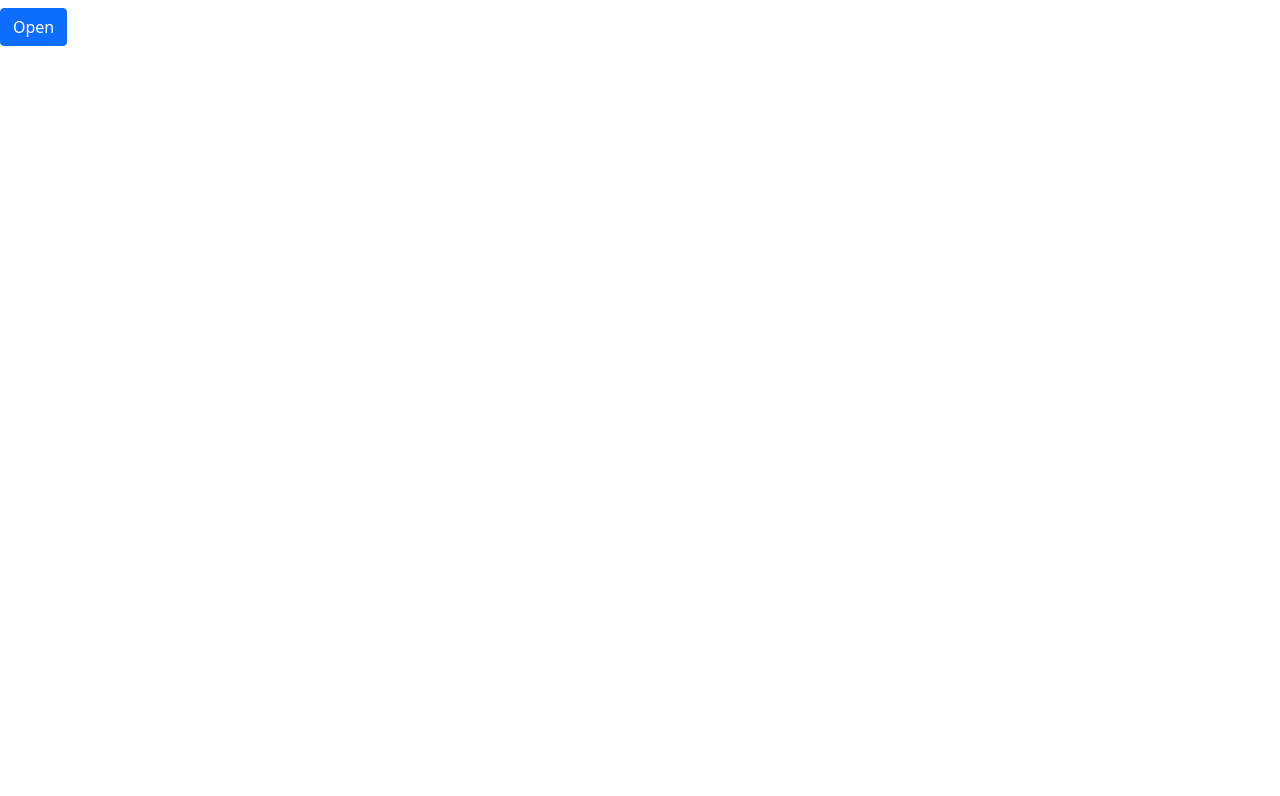
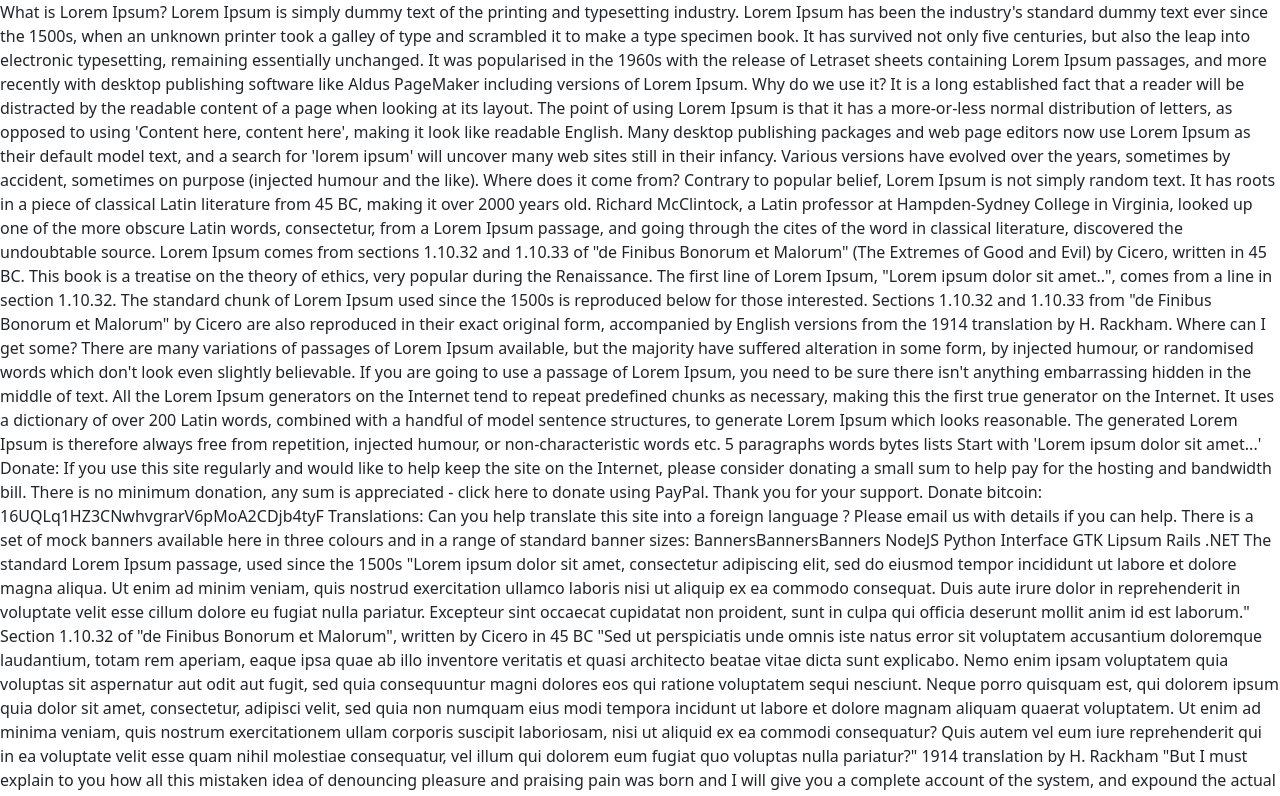
Before and after one commit to daedalus1215/refactored-eureka, a Vue app: page / in a window 1280 px wide. Shown: the top 796 px of the page. Built offline with nearby package versions, Linux system fonts and the light colour scheme.

Commit message:
encapsulating-scrolling: prevent scrolling when modal appears.

```diff
--- a/src/App.vue
+++ b/src/App.vue
@@ -1,5 +1,51 @@
 <template>
   <div id="app">
+    <p>
+      What is Lorem Ipsum?
+Lorem Ipsum is simply dummy text of the printing and typesetting industry. Lorem Ipsum has been the industry's standard dummy text ever since the 1500s, when an unknown printer took a galley of type and scrambled it to make a type specimen book. It has survived not only five centuries, but also the leap into electronic typesetting, remaining essentially unchanged. It was popularised in the 1960s with the release of Letraset sheets containing Lorem Ipsum passages, and more recently with desktop publishing software like Aldus PageMaker including versions of Lorem Ipsum.
+
+Why do we use it?
+It is a long established fact that a reader will be distracted by the readable content of a page when looking at its layout. The point of using Lorem Ipsum is that it has a more-or-less normal distribution of letters, as opposed to using 'Content here, content here', making it look like readable English. Many desktop publishing packages and web page editors now use Lorem Ipsum as their default model text, and a search for 'lorem ipsum' will uncover many web sites still in their infancy. Various versions have evolved over the years, sometimes by accident, sometimes on purpose (injected humour and the like).
+
+
+Where does it come from?
+Contrary to popular belief, Lorem Ipsum is not simply random text. It has roots in a piece of classical Latin literature from 45 BC, making it over 2000 years old. Richard McClintock, a Latin professor at Hampden-Sydney College in Virginia, looked up one of the more obscure Latin words, consectetur, from a Lorem Ipsum passage, and going through the cites of the word in classical literature, discovered the undoubtable source. Lorem Ipsum comes from sections 1.10.32 and 1.10.33 of "de Finibus Bonorum et Malorum" (The Extremes of Good and Evil) by Cicero, written in 45 BC. This book is a treatise on the theory of ethics, very popular during the Renaissance. The first line of Lorem Ipsum, "Lorem ipsum dolor sit amet..", comes from a line in section 1.10.32.
+
+The standard chunk of Lorem Ipsum used since the 1500s is reproduced below for those interested. Sections 1.10.32 and 1.10.33 from "de Finibus Bonorum et Malorum" by Cicero are also reproduced in their exact original form, accompanied by English versions from the 1914 translation by H. Rackham.
+
+Where can I get some?
+There are many variations of passages of Lorem Ipsum available, but the majority have suffered alteration in some form, by injected humour, or randomised words which don't look even slightly believable. If you are going to use a passage of Lorem Ipsum, you need to be sure there isn't anything embarrassing hidden in the middle of text. All the Lorem Ipsum generators on the Internet tend to repeat predefined chunks as necessary, making this the first true generator on the Internet. It uses a dictionary of over 200 Latin words, combined with a handful of model sentence structures, to generate Lorem Ipsum which looks reasonable. The generated Lorem Ipsum is therefore always free from repetition, injected humour, or non-characteristic words etc.
+
+5
+	paragraphs
+	words
+	bytes
+	lists
+	Start with 'Lorem
+ipsum dolor sit amet...'
+
+Donate: If you use this site regularly and would like to help keep the site on the Internet, please consider donating a small sum to help pay for the hosting and bandwidth bill. There is no minimum donation, any sum is appreciated - click here to donate using PayPal. Thank you for your support. Donate bitcoin: 16UQLq1HZ3CNwhvgrarV6pMoA2CDjb4tyF
+Translations: Can you help translate this site into a foreign language ? Please email us with details if you can help.
+There is a set of mock banners available here in three colours and in a range of standard banner sizes:
+BannersBannersBanners
+NodeJS Python Interface GTK Lipsum Rails .NET
+The standard Lorem Ipsum passage, used since the 1500s
+"Lorem ipsum dolor sit amet, consectetur adipiscing elit, sed do eiusmod tempor incididunt ut labore et dolore magna aliqua. Ut enim ad minim veniam, quis nostrud exercitation ullamco laboris nisi ut aliquip ex ea commodo consequat. Duis aute irure dolor in reprehenderit in voluptate velit esse cillum dolore eu fugiat nulla pariatur. Excepteur sint occaecat cupidatat non proident, sunt in culpa qui officia deserunt mollit anim id est laborum."
+
+Section 1.10.32 of "de Finibus Bonorum et Malorum", written by Cicero in 45 BC
+"Sed ut perspiciatis unde omnis iste natus error sit voluptatem accusantium doloremque laudantium, totam rem aperiam, eaque ipsa quae ab illo inventore veritatis et quasi architecto beatae vitae dicta sunt explicabo. Nemo enim ipsam voluptatem quia voluptas sit aspernatur aut odit aut fugit, sed quia consequuntur magni dolores eos qui ratione voluptatem sequi nesciunt. Neque porro quisquam est, qui dolorem ipsum quia dolor sit amet, consectetur, adipisci velit, sed quia non numquam eius modi tempora incidunt ut labore et dolore magnam aliquam quaerat voluptatem. Ut enim ad minima veniam, quis nostrum exercitationem ullam corporis suscipit laboriosam, nisi ut aliquid ex ea commodi consequatur? Quis autem vel eum iure reprehenderit qui in ea voluptate velit esse quam nihil molestiae consequatur, vel illum qui dolorem eum fugiat quo voluptas nulla pariatur?"
+
+1914 translation by H. Rackham
+"But I must explain to you how all this mistaken idea of denouncing pleasure and praising pain was born and I will give you a complete account of the system, and expound the actual teachings of the great explorer of the truth, the master-builder of human happiness. No one rejects, dislikes, or avoids pleasure itself, because it is pleasure, but because those who do not know how to pursue pleasure rationally encounter consequences that are extremely painful. Nor again is there anyone who loves or pursues or desires to obtain pain of itself, because it is pain, but because occasionally circumstances occur in which toil and pain can procure him some great pleasure. To take a trivial example, which of us ever undertakes laborious physical exercise, except to obtain some advantage from it? But who has any right to find fault with a man who chooses to enjoy a pleasure that has no annoying consequences, or one who avoids a pain that produces no resultant pleasure?"
+
+Section 1.10.33 of "de Finibus Bonorum et Malorum", written by Cicero in 45 BC
+"At vero eos et accusamus et iusto odio dignissimos ducimus qui blanditiis praesentium voluptatum deleniti atque corrupti quos dolores et quas molestias excepturi sint occaecati cupiditate non provident, similique sunt in culpa qui officia deserunt mollitia animi, id est laborum et dolorum fuga. Et harum quidem rerum facilis est et expedita distinctio. Nam libero tempore, cum soluta nobis est eligendi optio cumque nihil impedit quo minus id quod maxime placeat facere possimus, omnis voluptas assumenda est, omnis dolor repellendus. Temporibus autem quibusdam et aut officiis debitis aut rerum necessitatibus saepe eveniet ut et voluptates repudiandae sint et molestiae non recusandae. Itaque earum rerum hic tenetur a sapiente delectus, ut aut reiciendis voluptatibus maiores alias consequatur aut perferendis doloribus asperiores repellat."
+
+1914 translation by H. Rackham
+"On the other hand, we denounce with righteous indignation and dislike men who are so beguiled and demoralized by the charms of pleasure of the moment, so blinded by desire, that they cannot foresee the pain and trouble that are bound to ensue; and equal blame belongs to those who fail in their duty through weakness of will, which is the same as saying through shrinking from toil and pain. These cases are perfectly simple and easy to distinguish. In a free hour, when our power of choice is untrammelled and when nothing prevents our being able to do what we like best, every pleasure is to be welcomed and every pain avoided. But in certain circumstances and owing to the claims of duty or the obligations of business it will frequently occur that pleasures have to be repudiated and annoyances accepted. The wise man therefore always holds in these matters to this principle of selection: he rejects pleasures to secure other greater pleasures, or else he endures pains to avoid worse pains."
+
+
+    </p>
     <div class="mt-2 ml-2">
       <button type="button" class="btn btn-primary" @click="open = true">
         Open
--- a/src/components/Modal.vue
+++ b/src/components/Modal.vue
@@ -20,7 +20,24 @@
 <script>
 export default {
   name: "AppModal",
-  props: ["show"],
+  props: {
+    show: {
+      required: true
+    },
+    scrollable: {
+      default: false
+    },
+  },
+  watch: {
+    show(newVal) {
+      if(newVal && !this.scrollable) {
+        // we need to prevent scrolling for entire page, but we are in the component
+        document.body.style.setProperty('overflow', 'hidden');
+      } else {
+        document.body.style.removeProperty('overflow');
+      }
+    }
+  },
   methods: {
     close() {
       this.$emit("hide");
```
